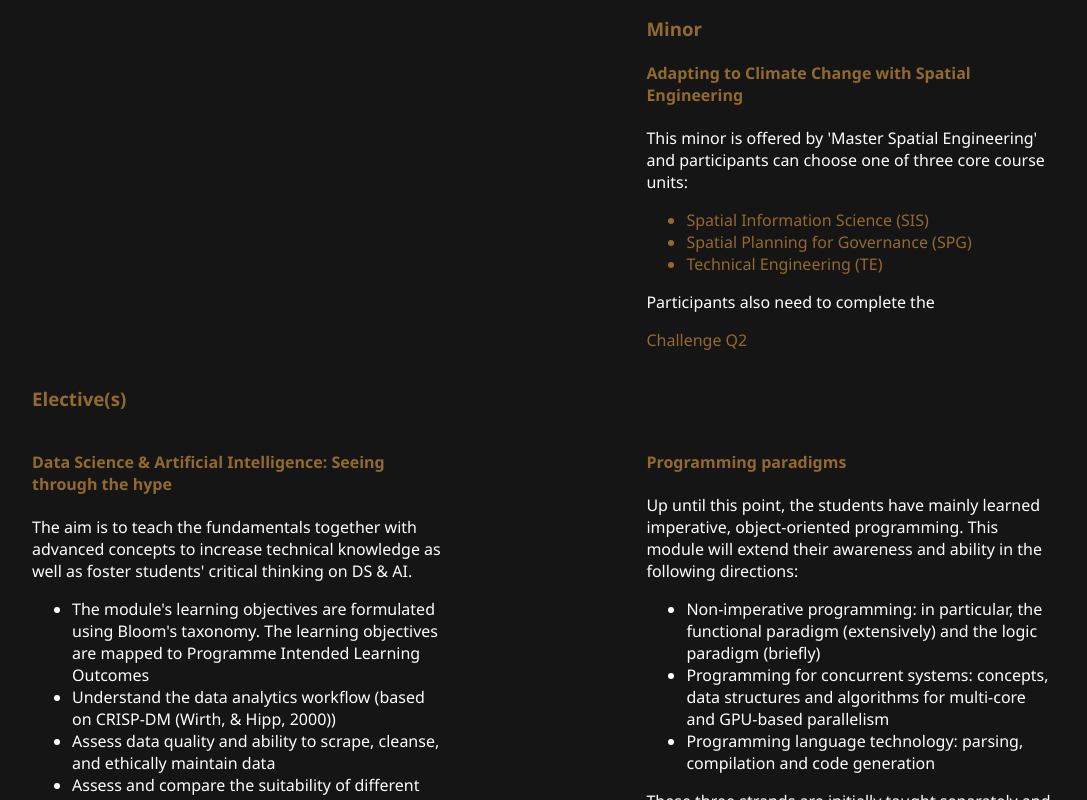
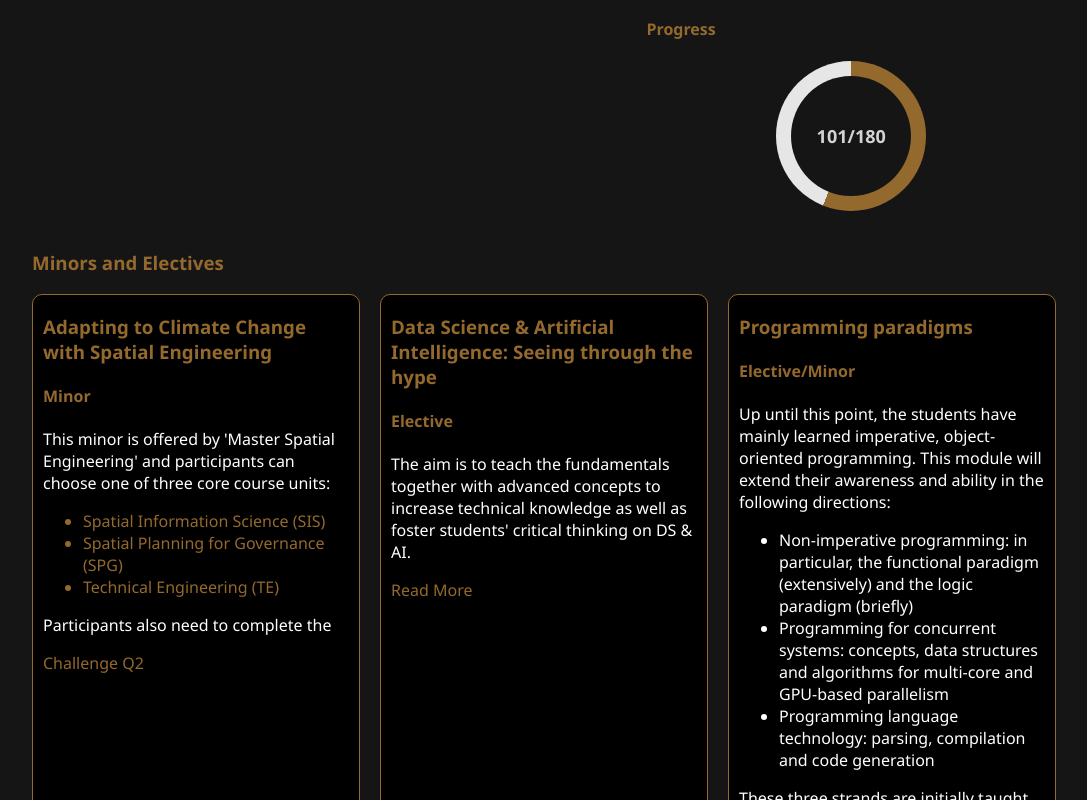
Before and after one commit to miiree12lb/portfolio, a React (Create React App) app: page /#/education in a window 1280 px wide. Shown: the part 540-1340 px from the top of the page, without its empty margins (96-1183 px from the left). Built offline with nearby package versions, Linux system fonts and the light colour scheme.

Commit message:
update education page

```diff
--- /dev/null
+++ b/src/CircularProgress.tsx
@@ -0,0 +1,30 @@
+import React, { useState, useEffect } from "react";
+import "./css/circularProgress.css"; // Import CSS for styling
+
+const CircularProgress = ({ credits, totalCredits }) => {
+    const [progress, setProgress] = useState(0);
+
+    useEffect(() => {
+        const percentage = (credits / totalCredits) * 100;
+        setProgress(percentage);
+    }, [credits, totalCredits]);
+
+    return (
+        <div className="circular-progress-container">
+            <div
+                className="circular-progress"
+                style={{
+                    background: `conic-gradient(#94692D ${progress}%, #e6e6e6 ${progress}% 100%)`,
+                }}
+            >
+                <div className="circular-progress-inner">
+                    <p className="progress-text">
+                        {credits}/{totalCredits}
+                    </p>
+                </div>
+            </div>
+        </div>
+    );
+};
+
+export default CircularProgress;
--- a/src/Education.tsx
+++ b/src/Education.tsx
@@ -23,6 +23,8 @@ import twente3 from "./assets/images/twente/ut-tower.png";
 import twente4 from "./assets/images/twente/ut.png";
 import useScreenWidth from "./useScreenWidth.tsx";
 import { useMediaQuery } from "react-responsive";
+import { RiH4 } from "react-icons/ri";
+import CircularProgress from "./CircularProgress.tsx";
 
 export default function Education(){
     const screenWidth = useScreenWidth();
@@ -443,6 +445,60 @@ export default function Education(){
         </ol>
     </div>
 
+    const [isDSAIPopupOpen, setIsDSAIPopupOpen] = useState(false);
+
+    const openDSAIPopup = () => {
+        setIsDSAIPopupOpen(true);
+    }
+
+    const closeDSAIPopup = () => {
+        setIsDSAIPopupOpen(false);
+    }
+
+    const DSAIPopupContent = <div>
+        <ul>
+            <li>The module's learning objectives are formulated using Bloom's taxonomy. The learning objectives are mapped to Programme Intended Learning Outcomes</li>
+            <li>Understand the data analytics workflow (based on CRISP-DM (Wirth, & Hipp, 2000))</li>
+            <li>Assess data quality and ability to scrape, cleanse, and ethically maintain data</li>
+            <li>Assess and compare the suitability of different data modeling methods/algorithms for optimal performance and evaluate results objectively.</li>
+            <li>Familiarity with infrastructures and distributed systems used to deal with them, such as Hadoop and MapReduce</li>
+            <li>Analyze and apply the most advanced and relevant statistic and mathematical techniques for business purposes, specifically</li>
+            <li>Fundamental algorithms and mathematical models for processing natural language</li>
+            <li>The fundamentals of the neural network as applied to the analysis of images</li>
+            <li>Mathematical methods of decision analysis and modeling ML/AI algorithms</li>
+            <li>Apply new frameworks and advanced fundamental knowledge, reflect on how frameworks work and motivate choice, integrate different parts of ML/AI</li>
+            <li>Build an automated workflow to scrap, clean, and ethically maintain data and result's privacy</li>
+        </ul>
+    </div>
+
+    const [isProgrammingParadigmsPopupOpen, setIsProgrammingParadigmsPopupOpen] = useState(false);
+
+    const openProgrammingParadigmsPopup = () => {
+        setIsProgrammingParadigmsPopupOpen(true);
+    }
+
+    const closeProgrammingParadigmsPopup = () => {
+        setIsProgrammingParadigmsPopupOpen(false);
+    }
+
+    const programmingParadigmsPopupContent = <div>
+        After successful completion of this module, the student is able to:
+        <ul>
+            <li>Describe the major programming paradigms (FP, LP and CP) and their essential characteristics and differences</li>
+            <li>Write basic programs in all major programming paradigms</li>
+            <li>Solve non-trivial programming problems in FP and CP</li>
+            <li>Explain the concepts and importance of typing, in terms of FP and CC</li>
+            <li>Explain and use the typical types and data structures in FP and CP</li>
+            <li>Explain and take advantage of the evaluation and execution mechanisms of FP (lazy evaluation) and CP (hardware-related aspects, concurrency models)</li>
+            <li>Explain and use the following concepts of FP: recursion, list comprehension, higher order functions, function composition, lazy evaluation</li>
+            <li>Explain and use the following concepts of CP: interleaving, fairness, deadlock, memory models, synchronisation, locking</li>
+            <li>Explain and use the following concepts of CC: syntactic and semantic analysis, scanning, parsing, run-time organisation, code generation, optimisation</li>
+            <li>Write a compiler for a non-trivial imperative language with concurrency features generating a given (dedicated) instruction set</li>
+        </ul>
+    </div>
+
+    const credits = 101;
+
     return <>
         <Popup isOpen={isSpanishBaccalaureatePopupOpen} onRequestClose={closeSpanishBaccalaureatePopup} title="Spanish Baccalaureate" content={spanishBaccalaureatePopupContent} />
         <Popup isOpen={isInternationalBaccalaureatePopupOpen} onRequestClose={closeInternationalBaccalaureatePopup} title="International Baccalaureate" content={internationalBaccalaureatePopupContent} />
@@ -451,6 +507,8 @@ export default function Education(){
         <Popup isOpen={isSPGPopupOpen} onRequestClose={closeSPGPopup} title="Spatial Planning for Governance (SPG)" content={spgPopupContent} />
         <Popup isOpen={isTEPopupOpen} onRequestClose={closeTEPopup} title="Technical Engineering (TE)" content={tePopupContent} />
         <Popup isOpen={isChallengeQ2PopupOpen} onRequestClose={closeChallengeQ2Popup} title="Challenge Q2" content={challengeQ2Content} />
+        <Popup isOpen={isDSAIPopupOpen} onRequestClose={closeDSAIPopup} title="DS & AI: Seeing through the hype" content={DSAIPopupContent} />
+        <Popup isOpen={isProgrammingParadigmsPopupOpen} onRequestClose={closeProgrammingParadigmsPopup} title="Programming Paradigms" content={programmingParadigmsPopupContent} />
 
         <h1>Education</h1>
 
@@ -477,8 +535,16 @@ export default function Education(){
                 </p>
                 <p className="read_more_inline" onClick={openSubjectSummaryUTPopup}>View subject summary</p>
 
-                <h3>Minor</h3>
-                <h4>Adapting to Climate Change with Spatial Engineering</h4>
+                <h4>Progress</h4>
+                <CircularProgress credits={credits} totalCredits={180} />
+            </div>
+        </div>
+
+        <h3>Minors and Electives</h3>
+        <div id="minors_electives">
+            <div>
+                <h3>Adapting to Climate Change with Spatial Engineering</h3>
+                <h4>Minor</h4>
                 <p>
                     This minor is offered by 'Master Spatial Engineering' and participants can choose one of three core course units:
                     <ul>
@@ -489,35 +555,20 @@ export default function Education(){
                     Participants also need to complete the <p className="read_more_inline" onClick={openChallengeQ2Popup}>Challenge Q2</p>
                 </p>
             </div>
-        </div>
 
-        <h3>Elective(s)</h3>
-        <div id="minors_electives">
-
-
-            <div className="half_div">
-                <h4>Data Science & Artificial Intelligence: Seeing through the hype</h4>
+            <div>
+                <h3>Data Science & Artificial Intelligence: Seeing through the hype</h3>
+                <h4>Elective</h4>
                 <p>
                     The aim is to teach the fundamentals together with advanced concepts to increase technical knowledge as well as foster students' critical thinking on DS & AI.
+                </p>
 
-                    <ul>
-                        <li>The module's learning objectives are formulated using Bloom's taxonomy. The learning objectives are mapped to Programme Intended Learning Outcomes</li>
-                        <li>Understand the data analytics workflow (based on CRISP-DM (Wirth, & Hipp, 2000))</li>
-                        <li>Assess data quality and ability to scrape, cleanse, and ethically maintain data</li>
-                        <li>Assess and compare the suitability of different data modeling methods/algorithms for optimal performance and evaluate results objectively.</li>
-                        <li>Familiarity with infrastructures and distributed systems used to deal with them, such as Hadoop and MapReduce</li>
-                        <li>Analyze and apply the most advanced and relevant statistic and mathematical techniques for business purposes, specifically</li>
-                        <li>Fundamental algorithms and mathematical models for processing natural language</li>
-                        <li>The fundamentals of the neural network as applied to the analysis of images</li>
-                        <li>Mathematical methods of decision analysis and modeling ML/AI algorithms</li>
-                        <li>Apply new frameworks and advanced fundamental knowledge, reflect on how frameworks work and motivate choice, integrate different parts of ML/AI</li>
-                        <li>Build an automated workflow to scrap, clean, and ethically maintain data and result's privacy</li>
-                    </ul>
-                </p>
+                <p className="read_more_inline" onClick={openDSAIPopup}>Read More</p>
             </div>
 
-            <div className="half_div">
-                <h4>Programming paradigms</h4>
+            <div>
+                <h3>Programming paradigms</h3>
+                <h4>Elective/Minor</h4>
                 <p>
                     Up until this point, the students have mainly learned imperative, object-oriented programming. This module will extend their awareness and ability in the following directions:
                     <ul>
@@ -528,22 +579,7 @@ export default function Education(){
                     These three strands are initially taught separately and come together in the module project, where the students develop a compiler for their own language with support for parallelism,
                     generating code that runs on an extensible hardware emulator written in a functional language.
                 </p>
-
-                <p>
-                    After successful completion of this module, the student is able to:
-                    <ul>
-                        <li>Describe the major programming paradigms (FP, LP and CP) and their essential characteristics and differences</li>
-                        <li>Write basic programs in all major programming paradigms</li>
-                        <li>Solve non-trivial programming problems in FP and CP</li>
-                        <li>Explain the concepts and importance of typing, in terms of FP and CC</li>
-                        <li>Explain and use the typical types and data structures in FP and CP</li>
-                        <li>Explain and take advantage of the evaluation and execution mechanisms of FP (lazy evaluation) and CP (hardware-related aspects, concurrency models)</li>
-                        <li>Explain and use the following concepts of FP: recursion, list comprehension, higher order functions, function composition, lazy evaluation</li>
-                        <li>Explain and use the following concepts of CP: interleaving, fairness, deadlock, memory models, synchronisation, locking</li>
-                        <li>Explain and use the following concepts of CC: syntactic and semantic analysis, scanning, parsing, run-time organisation, code generation, optimisation</li>
-                        <li>Write a compiler for a non-trivial imperative language with concurrency features generating a given (dedicated) instruction set</li>
-                    </ul>
-                </p>
+                <p className="read_more_inline" onClick={openProgrammingParadigmsPopup}>Read More</p>
             </div>
         </div>
 
--- /dev/null
+++ b/src/css/circularProgress.css
@@ -0,0 +1,34 @@
+.circular-progress-container {
+    display: flex;
+    justify-content: center;
+    align-items: center;
+    margin: 20px;
+}
+
+.circular-progress {
+    width: 150px;
+    height: 150px;
+    border-radius: 50%;
+    display: flex;
+    justify-content: center;
+    align-items: center;
+    position: relative;
+    background: conic-gradient(#94692D 0%, #e6e6e6 100%);
+}
+
+.circular-progress-inner {
+    width: 120px;
+    height: 120px;
+    border-radius: 50%;
+    background-color: #151515;
+    display: flex;
+    justify-content: center;
+    align-items: center;
+    position: absolute;
+}
+
+.progress-text {
+    font-size: 18px;
+    font-weight: bold;
+    color: #d3d3d3;
+}
--- a/src/css/education.css
+++ b/src/css/education.css
@@ -41,23 +41,59 @@
 
 #minors_electives {
     display: flex;
-    justify-content: space-between;
+    flex-direction: row;
+    gap: 20px
 }
 
-.half_div {
-    width: 40%;
+#minors_electives > div {
+    width: 25vw;
+    background-color: black;
+    border-radius: 10px;
+    border: solid 1px #94692d;
+    padding: 0 10px;
 }
 
 .overview {
     margin-top: 20px;
 }
 
+.progress {
+    display: flex;
+    align-items: center;
+    justify-content: center;
+    width: 100%;
+    margin-bottom: 20px;
+}
+
+.progress div {
+    font-size: xx-large;
+    text-decoration: bold;
+}
+
+.progress-bar-outer {
+    background-color: #d9d9d9;
+    height: 10px;
+    width: 200px;
+    border-radius: 5px;
+    display: flex;
+    justify-content: center;
+    align-items: center;
+}
+
+.progress-bar-inner {
+    background-color: #94692d;
+    height: 100%;
+    border-radius: 5px;
+}
+
+
 @media screen and (max-width: 800px) {
     #minors_electives {
         display: block;
     }
 
-    .half_div {
+    #minors_electives > div {
         width: 100%;
+        margin-bottom: 20px;
     }
 }
```
